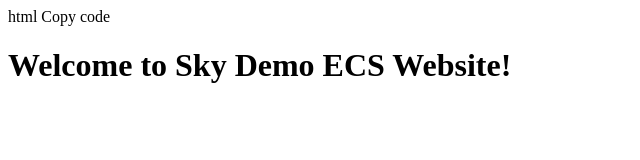
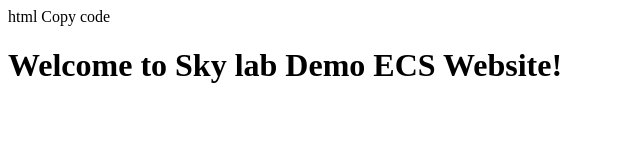
Before and after one commit to ManojKumar23-cloud/ecs-test-website, a plain HTML site: page index.html in a window 1280 px wide. Shown: the whole page, without its empty margins (0-640 px from the left). Drawn offline with Linux system fonts and the light colour scheme.

Commit message:
Update index.html

```diff
--- a/index.html
+++ b/index.html
@@ -6,6 +6,6 @@ Copy code
   <title>Demo Website</title>
 </head>
 <body>
-  <h1>Welcome to Sky Demo ECS Website!</h1>
+  <h1>Welcome to Sky lab Demo ECS Website!</h1>
 </body>
 </html>
```
